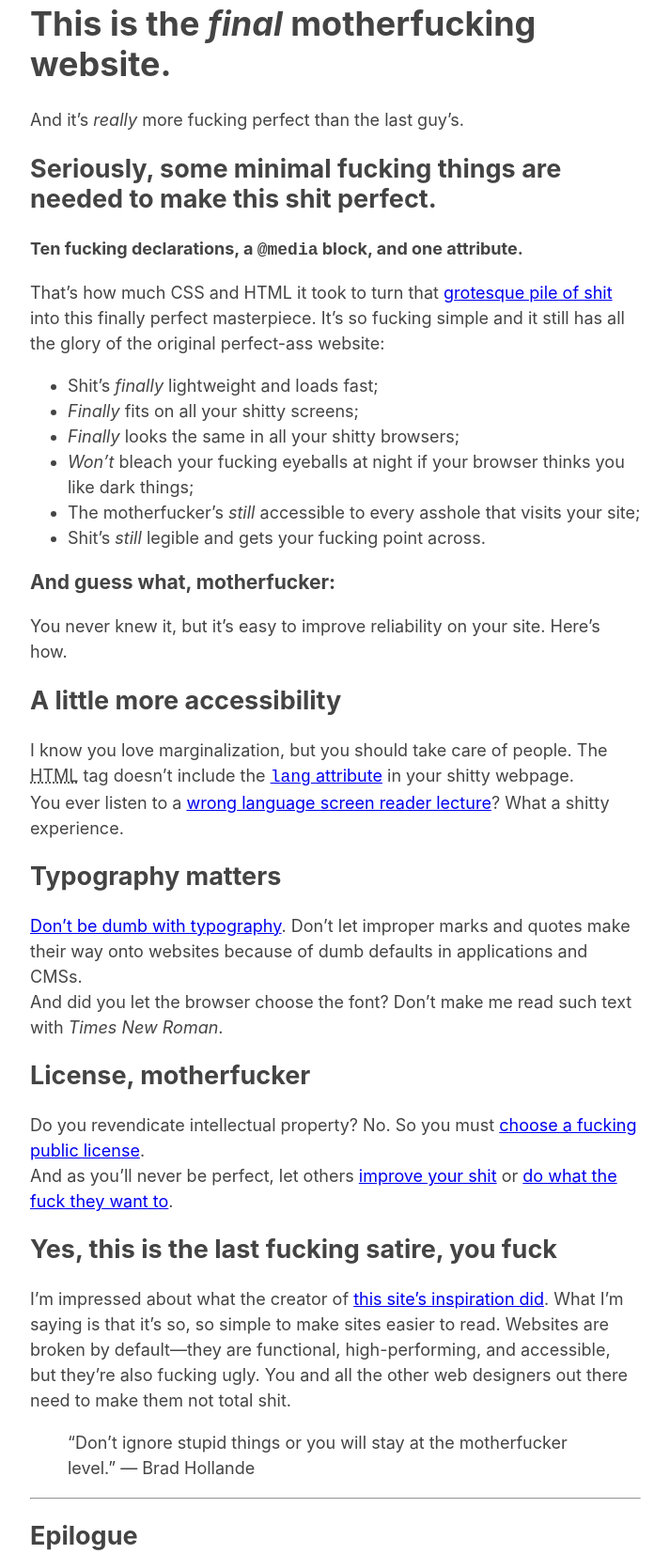
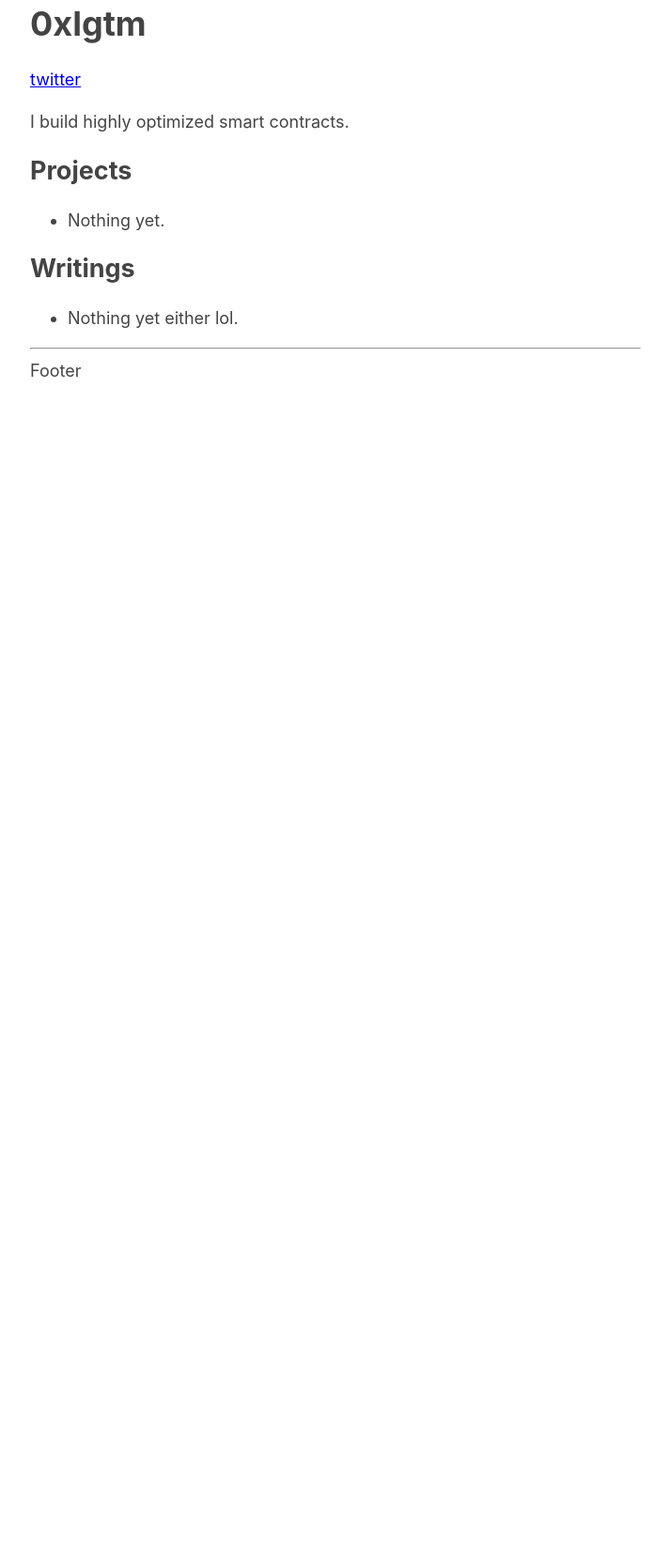
Before and after one commit to 0xlgtm/0xlgtm.com, an Eleventy site: page index.html in a window 1280 px wide. Shown: the part 36-1690 px from the top of the page at 94% size, without its empty margins (283-996 px from the left). After the commit the page ends 800 px from the top, so only its background shows below. Built offline with nearby package versions, Linux system fonts and the light colour scheme; Eleventy itself is replaced by a stand-in of ours; files that its build step writes are made by us from their sources.

Commit message:
updated home page

```diff
--- a/index.html
+++ b/index.html
@@ -6,83 +6,25 @@
     <title>0xlgtm</title>
     <meta name="viewport" content="width=device-width, initial-scale=1.0">
     <meta name="description" content="The personal website of 0xlgtm">
+    <meta http-equiv="Content-Type" content="text/html;charset=UTF-8">
     <link rel="stylesheet" href="/bundle.css">
 </head>
 
 <body>
-    <h1 id="this-is-the-final-motherfucking-website">This is the <em>final</em> motherfucking website.</h1>
-
-    <p>And it’s <em>really</em> more fucking perfect than the last guy’s.</p>
-
-    <h2 id="seriously-some-minimal-fucking-things-are-needed-to-make-this-shit-perfect">Seriously, some minimal fucking
-        things are needed to make this shit perfect.</h2>
-
-    <p><strong>Ten fucking declarations, a <code class="language-plaintext highlighter-rouge">@media</code> block, and
-            one attribute.</strong></p>
-
-    <p>That’s how much CSS and HTML it took to turn that <a href="https://motherfuckingwebsite.com/">grotesque pile of
-            shit</a> into this finally perfect masterpiece. It’s so fucking simple and it still has all the glory of the
-        original perfect-ass website:</p>
-
+    <h1>0xlgtm</h1>
+    <p><a href="https://x.com/0xlgtm">twitter</a></p>
+    <p>I build highly optimized smart contracts.</p>
+    <h2>Projects</h2>
     <ul>
-        <li>Shit’s <em>finally</em> lightweight and loads fast;</li>
-        <li><em>Finally</em> fits on all your shitty screens;</li>
-        <li><em>Finally</em> looks the same in all your shitty browsers;</li>
-        <li><em>Won’t</em> bleach your fucking eyeballs at night if your browser thinks you like dark things;</li>
-        <li>The motherfucker’s <em>still</em> accessible to every asshole that visits your site;</li>
-        <li>Shit’s <em>still</em> legible and gets your fucking point across.</li>
+        <li>Nothing yet.</li>
     </ul>
-
-    <h3 id="and-guess-what-motherfucker">And guess what, motherfucker:</h3>
-
-    <p>You never knew it, but it’s easy to improve reliability on your site. Here’s how.</p>
-
-    <h2 id="a-little-more-accessibility">A little more accessibility</h2>
-
-    <p>I know you love marginalization, but you should take care of people.
-        The <abbr title="HyperText Markup Language">HTML</abbr> tag doesn’t include the <a
-            href="https://www.w3.org/TR/html5/dom.html#the-lang-and-xml:lang-attributes"><code
-                class="language-plaintext highlighter-rouge">lang</code> attribute</a> in your shitty webpage.<br />
-        You ever listen to a <a href="https://www.youtube.com/watch?v=NP94u7y_KkQ">wrong language screen reader
-            lecture</a>? What a shitty experience.</p>
-
-    <h2 id="typography-matters">Typography matters</h2>
-
-    <p><a href="https://smartquotesforsmartpeople.com/">Don’t be dumb with typography</a>. Don’t let improper marks and
-        quotes make their way onto websites because of dumb defaults in applications and CMSs.<br />
-        And did you let the browser choose the font? Don’t make me read such text with <em>Times New Roman</em>.</p>
-
-    <h2 id="license-motherfucker">License, motherfucker</h2>
-
-    <p>Do you revendicate intellectual property? No. So you must <a href="https://choosealicense.com/">choose a fucking
-            public license</a>.<br />
-        And as you’ll never be perfect, let others <a
-            href="https://github.com/LeoColomb/perfectmotherfuckingwebsite">improve your shit</a> or <a
-            href="https://github.com/LeoColomb/perfectmotherfuckingwebsite/blob/main/LICENSE">do what the fuck they want
-            to</a>.</p>
-
-    <h2 id="yes-this-is-the-last-fucking-satire-you-fuck">Yes, this is the last fucking satire, you fuck</h2>
-
-    <p>I’m impressed about what the creator of <a href="http://bettermotherfuckingwebsite.com/">this site’s inspiration
-            did</a>. What I’m saying is that it’s so, so simple to make sites easier to read. Websites are broken by
-        default—they are functional, high-performing, and accessible, but they’re also fucking ugly. You and all the
-        other web designers out there need to make them not total shit.</p>
-
-    <blockquote>
-        <p>“Don’t ignore stupid things or you will stay at the motherfucker level.”
-            — Brad Hollande</p>
-    </blockquote>
-
-    <hr />
-
-    <h2 id="epilogue">Epilogue</h2>
-
-    <p>Inspired by the geniuses behind <a href="https://motherfuckingwebsite.com/">motherfuckingwebsite.com</a> and <a
-            href="http://bettermotherfuckingwebsite.com/">bettermotherfuckingwebsite.com</a>.</p>
-
-    <p>This page—that isn’t a total fucking content—was licensed under <a
-            href="https://creativecommons.org/publicdomain/zero/1.0/">CC0</a>.</p>
-
+    <h2>Writings</h2>
+    <ul>
+        <li>Nothing yet either lol.</li>
+    </ul>
+    <footer>
+        <hr>
+        Footer
+    </footer>
 </body>
-
 </html>
```
